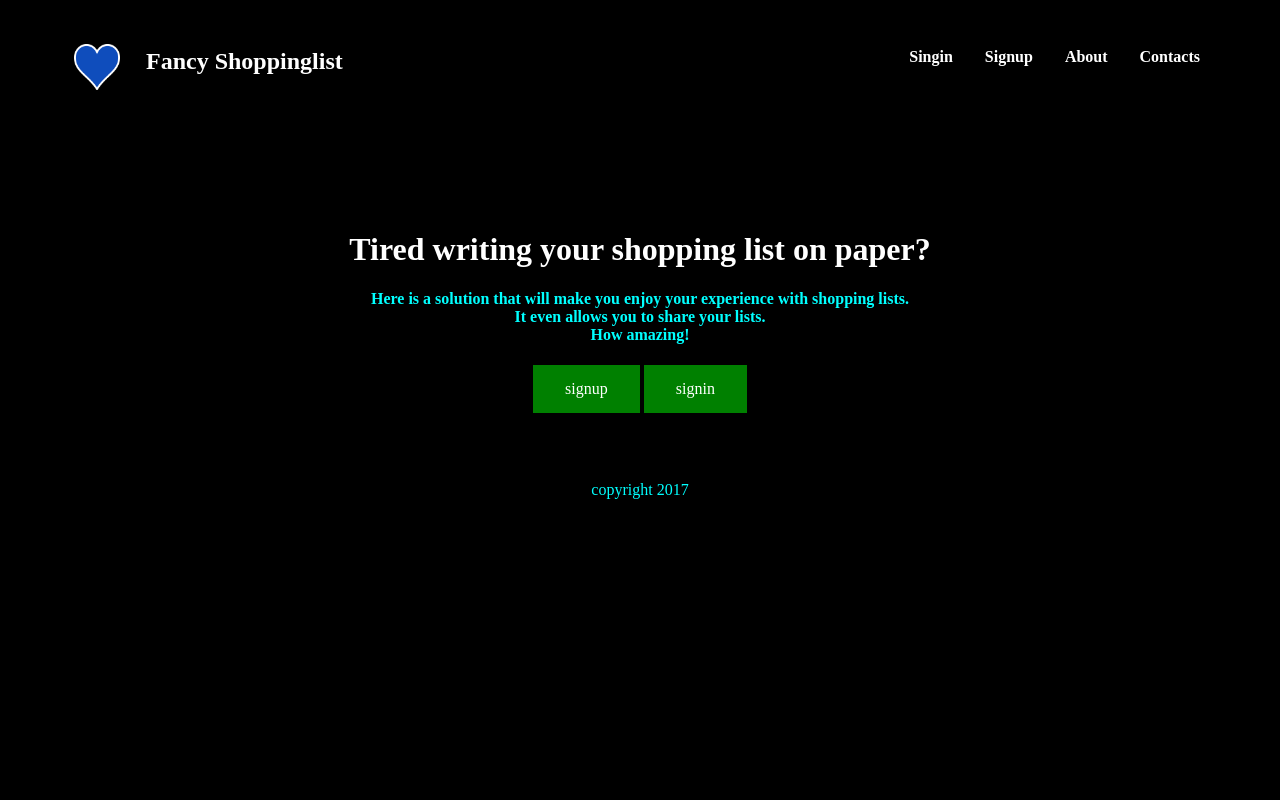
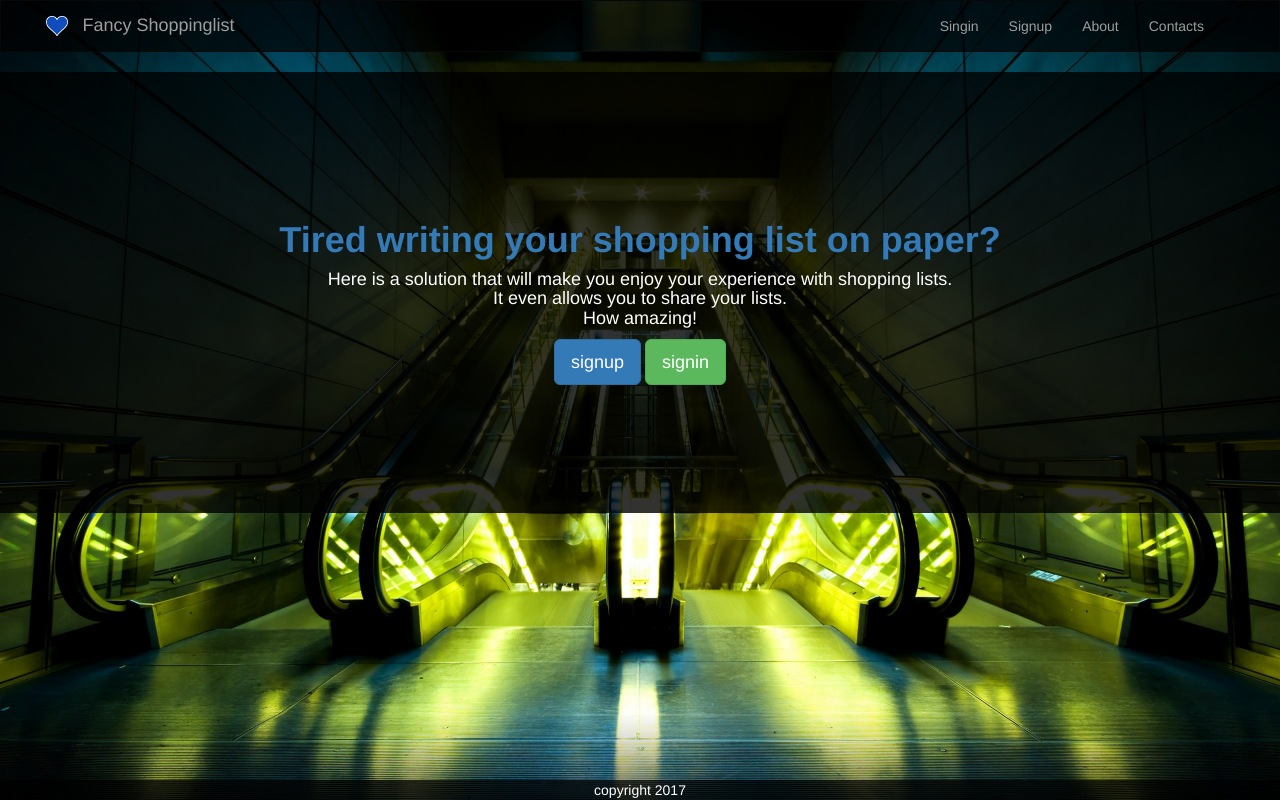
Before and after one commit to dann254/fancy-shoppinglist, a Flask app: page / in a window 1280 px wide. Run offline with Flask 2, Linux system fonts and the light colour scheme; some libraries are stand-ins or nearby versions.

Commit message:
FEATURE- Flask template for landing page implemented using bootstrap

```diff
--- a/app/static/css/style.css
+++ b/app/static/css/style.css
@@ -1,279 +1,39 @@
-/*style for body background image*/
-html {
-  -webkit-background-color: black;
-  -moz-background-color: black;
-  -o-background-color: black;
-  -ms-background-color: black;
-  background-color: black;
-  background: black;
+body, html {
+    height: 100%;
 }
-/*style for body*/
-body{
-  margin: 0;
-  padding: 0;
+.bg {
+    /* The image used */
+    background-image: url("/static/images/bg.jpg");
+
+    /* Full height */
+    height: 100%;
+
+    /* Center and scale the image nicely */
+    background-position: center;
+    background-repeat: no-repeat;
+    background-size: cover;
+}
+.navbar-index-custom{
+  padding-left: 30px;
+  padding-right: 30px;
+  border-radius: 0;
+  background: rgba(0, 0, 0, 0.7);
+}
+.navbar-brand {
+  padding: 0px;
+}
+.navbar-brand>img {
   height: 100%;
-  width: 100%;
+  padding: 15px;
+  width: auto;
+  display: inline;
 }
-/*css for nav bar, logo and title*/
-.nav{
-  margin-top: 2%;
-  padding-top: 8px;
-  margin-bottom:0;
-  background: rgba(0, 0, 0, 0.9);
-  overflow: auto;
+.custom-content{
+  background: rgba(0, 0, 0, 0.8);
+  vertical-align: middle;
+  padding-top: 10%;
+  padding-bottom: 10%;
 }
-.dash-nav{
-  padding-top: 8px;
-  margin-bottom:0;
-  background: black;
-  overflow: auto;
-
-}
-.app-heading {
-  display: inline-block;
-  width: auto;
-  margin-left: 5%;
-
-}
-.app-heading ul{
-  list-style-type: none;
-  margin: 0;
-  padding: 0;
-  overflow: hidden;
-}
-.app-heading a img {
-  height: 46px;
-  width: 46px;
-  padding: 0;
-  margin: 0;
-}
-.app-name {
-  text-align: center;
-  padding: 14px 16px;
-  margin: 0;
-  color: White;
-  font-size: 1.5em;
-  font-weight: bold;
-
-}
-.app-heading li{
-  display: inline-block;
-  float: left;
-}
-.nav-items {
-  width: auto;
-  float: right;
-  margin-right: 5%;
-}
-.nav-items ul {
-    list-style-type: none;
-    margin: 0;
-    padding: 0;
-    overflow: hidden;
-}
-
-.nav-items li {
-    float: left;
-}
-
-.nav-items li a {
-    display: block;
-    color: white;
-    font-weight: bold;
-    text-align: center;
-    padding: 14px 16px;
-    text-decoration: none;
-}
-
-.nav-items li a:hover {
-    color: blue;
-}
-.content{
-  text-align: center;
-  margin-top: 5%;
-  padding-top: 3%;
-  padding-bottom: 3%;
-  background: rgba(0, 0, 0, 0.9);
-}
-.content H1{
-  color: white;
-}
-.content H2{
-  color: white;
-}
-.content h4{
-  color:cyan;
-}
-.button {
-    background-color: green;
-    border: cyan;
-    color: white;
-    padding: 15px 32px;
-    text-align: center;
-    text-decoration: none;
-    display: inline-block;
-    font-size: 16px;
-}
-.footer {
-  background: rgba(0, 0, 0, 0.9);
-  margin-top: 2%;
-  margin-bottom: 2%;
-  text-align: center;
-  color: cyan;
-  padding: 4px;
-}
-#pass-recovery {
-  text-decoration: none;
-  color: cyan;
-}
-.content a:visited{
-  color: cyan;
-}
-.test{
-  color: red;
-}
-.form-s input{
-  height: 30px;
-  width: 300px;
-  border-radius: 5px;
-  text-align: center;
-  border-color: cyan;
-}
-.dash-content{
-  margin-top: 10px;
-  text-align: center;
-}
-.list{
-  background-color: black;
-  display: inline-block;
-  width:400px;
-  min-width: 30%;
-  height:500px;
-  border: solid 1px white;
-  margin-bottom: 10px;
-  padding: 0;
-}
-.list-header{
-  border-bottom: solid 1px white;
-  height: 50px;
-}
-.list-header h2{
-  margin: 0;
-  color: cyan;
-}
-.list-header h5{
-  margin: 0;
+.text-white{
   color:white;
 }
-.list-body{
-  height: 400px;
-  overflow-y: scroll;
-  text-align: left;
-}
-.list-footer{
-  height: 48px;
-  overflow: hidden;
-  margin: 0;
-
-}
-.list-footer a{
-  height: 46px;
-  border-top: solid 1px white;
-  background-color: black;
-  color: white;
-  text-align: center;
-  text-decoration: none;
-  padding-top: 15px;
-  display: block;
-  margin: 0;
-  font-weight: bold;
-}
-.list-item {
-  margin:5px;
-  padding-top: 8px;
-  padding-left: 12px;
-  padding-right: 12px;
-  height: 30px;
-  border-radius: 10px;
-  border: 1px solid pink;
-  display: block;
-  background-color: #B4CDCD;
-}
-.list-item a{
-  float: right;
-  margin: 5px;
-}
-.list-footer a:hover{
-  background-color: grey;
-}
-
-.alert-success{
-  background-color: lightgreen;
-  color: green;
-  height:30px;
-  text-align: center;
-}
-.alert-danger{
-  background-color: pink;
-  color: red;
-  height: 30px;
-  text-align: center;
-}
-
-.alert-info{
-  background-color: lightblue;
-  color: blue;
-  height: 30px;
-  text-align: center;
-}
-
-.list-adder{
-  padding-top: 9%;
-  padding-bottom: 15%;
-  color: white;
-}
-.button2 {
-  margin-left: -8px;
-  height: 36px;
-  width:60px;
-  background-color: green;
-  font-weight: bold;
-  color: white;
-  border-style: line;
-  border-left: none;
-  border-color: cyan;
-  border-width: 1px;
-}
-.shoping-list{
-  background: rgba(0,0,0,.8);
-  color:white;
-}
-.s-head h1,a,span{
-  display:inline-block;
-  padding: 10px;
-}
-.s-content{
-  padding-bottom: 5%;
-}
-.s-content div{
-  text-align: left;
-  padding-left: 5%;
-  display: inline-block;
-}
-.items table,th{
-  border: 1px solid white;
-  text-align: center;
-}
-.items input{
-  max-width: 100px;
-}
-.button3 {
-  height: 36px;
-  width:60px;
-  background-color: green;
-  font-weight: bold;
-  color: white;
-  border-style: line;
-  border-color: cyan;
-  border-width: 1px;
-}
--- a/app/templates/base.html
+++ b/app/templates/base.html
@@ -4,31 +4,27 @@
     <meta charset="utf-8">
       <!--app title-->
     <title>Fancy Shoppinglist</title>
+    <link rel="stylesheet" href="https://maxcdn.bootstrapcdn.com/bootstrap/3.3.7/css/bootstrap.min.css">
     <link rel="stylesheet" href="{{ url_for('static',filename='css/style.css') }}">
   </head>
   <body>
-        {% block flash_messages %}
-            {%- with messages = get_flashed_messages(with_categories=true) -%}
-                {% if messages %}
-                    {% for category, message in messages %}
-                        {% if category=='error' %}
-                            {% set category='danger' %}
-                        {% endif %}
-                        <div class="alert-{{category}}">{{ message|safe }}</div>
-                    {% endfor %}
-                {% endif %}
-            {%- endwith %}
-        {% endblock %}
+
+    <div class="bg">
       {% block main %}
       {% block content %}
 
       {% endblock %}
       {% endblock %}
-
-    </div>
     <!--start of footer-->
-  <div class="footer">
+  <div class="footer navbar-fixed-bottom text-center text-white navbar-index-custom">
     copyright 2017
   </div>
+
+
+</div>
+  <!-- jQuery library -->
+<script src="https://ajax.googleapis.com/ajax/libs/jquery/3.2.1/jquery.min.js"></script>
+<!-- Latest compiled JavaScript -->
+<script src="https://maxcdn.bootstrapcdn.com/bootstrap/3.3.7/js/bootstrap.min.js"></script>
 </body>
 </html>
--- a/app/templates/index.html
+++ b/app/templates/index.html
@@ -1,16 +1,19 @@
 {% extends "base.html" %}
 {% block content %}
     <!--start  of navigation bar. containing logo, app name and tabs-->
-    <div class="nav">
-      <div class="app-heading">
-        <ul>
-          <li>
-            <a href="/"><img src="/static/images/logo.png" alt="logo"></a></li>
-            <li class="app-name">Fancy Shoppinglist</li>
-        </ul>
+      <nav class="navbar navbar-inverse navbar-index-custom">
+        <div class="container-fluid">
+        <div class="navbar-header">
+              <a class="navbar-brand" href="/"><img class="d-inline-block align-top" src="/static/images/logo.png" alt="logo">Fancy Shoppinglist</a>
+
+
+              <button type="button" class="navbar-toggle" data-toggle="collapse" data-target="#myNavbar">
+                <span class="icon-bar"></span>
+                <span class="icon-bar"></span>
+                <span class="icon-bar"></span>
+              </button>
         </div>
-      <div class="nav-items">
-        <ul>
+          <ul class="nav navbar-nav navbar-right navbar-collapse collapse" id="myNavbar">
             <li><a href="{{url_for('home.signin')}}">Singin</a></li>
             <li><a href="{{url_for('home.signup')}}">Signup</a></li>
             <li><a href="#">About</a></li>
@@ -19,13 +22,27 @@
 
         </div>
 
-    </div>
+      </nav>
+
+          {% block flash_messages %}
+              {%- with messages = get_flashed_messages(with_categories=true) -%}
+                  {% if messages %}
+                      {% for category, message in messages %}
+                          {% if category=='error' %}
+                              {% set category='danger' %}
+                          {% endif %}
+                          <div class="alert-{{category}}">{{ message|safe }}</div>
+                      {% endfor %}
+                  {% endif %}
+              {%- endwith %}
+          {% endblock %}
         <!--end of navigation-->
         <!--start of content of the app-->
-    <div class="content">
-      <h1>Tired writing your shopping list on paper?</h1>
-      <h4>Here is a solution that will make you enjoy your experience with shopping lists.<br> It even allows you to share your lists.<br> How amazing!</h4>
-      <a href="{{url_for('home.signup')}}" class="button">signup</a>
-      <a href="{{url_for('home.signin')}}" class="button">signin</a>
+      <div class="col-lg-12 text-center custom-content">
+        <h1 class=" text-primary"><b>Tired writing your shopping list on paper?</b></h1>
+        <h4 class="text-white">Here is a solution that will make you enjoy your experience with shopping lists.<br> It even allows you to share your lists.<br> How amazing!</h4>
+        <a href="{{url_for('home.signup')}}" class="btn btn-primary btn-lg">signup</a>
+        <a href="{{url_for('home.signin')}}" class="btn btn-success btn-lg">signin</a>
       </div>
+
   {%endblock%}
--- a/runserver.py
+++ b/runserver.py
@@ -1,6 +1,6 @@
 # Run a test server.
 from app import app
 #running the app on other server e.g heroku
-app.run
+#app.run
 # running the app locally in debug mode
-#app.run(host='127.0.0.1', port=5000, debug=True)
+app.run(host='127.0.0.1', port=5000, debug=True)
```
Lines whose indentation alone changed are shown as unchanged.
